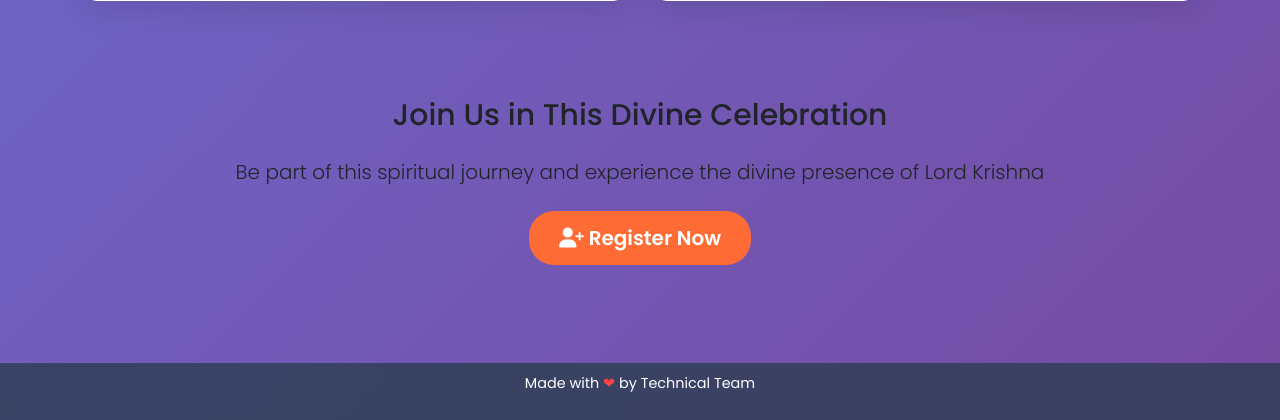
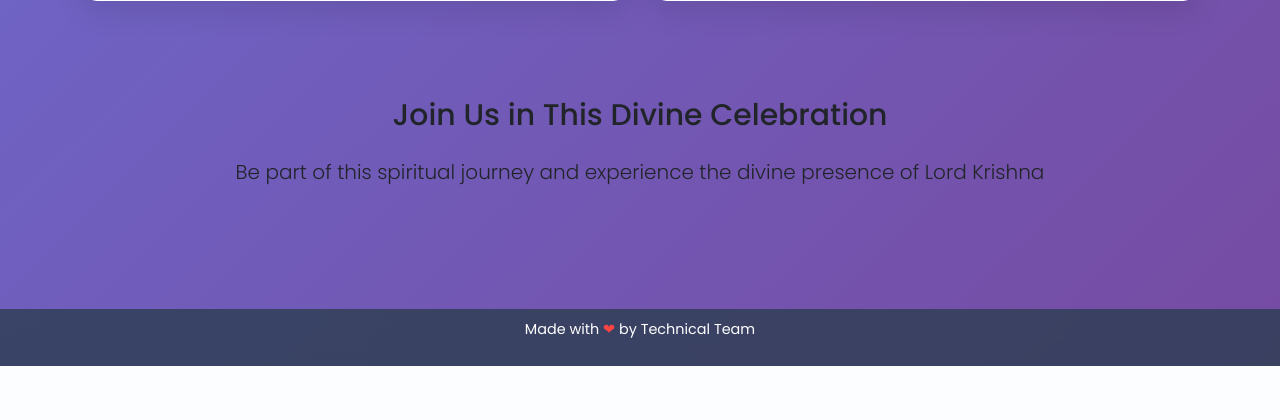
Before and after one commit to erru-2005/Krishna_Janmashtami, a Flask app: page /about in a window 1280 px wide. Shown: the part 1882-2302 px from the top of the page. After the commit the page ends 2248 px from the top, so only its background shows below. Run offline with Flask 3, Linux system fonts and the light colour scheme.

Commit message:
chethan pc1

```diff
--- a/templates/about.html
+++ b/templates/about.html
@@ -144,9 +144,6 @@
     <div class="container text-center">
         <h3 class="mb-4">Join Us in This Divine Celebration</h3>
         <p class="lead mb-4">Be part of this spiritual journey and experience the divine presence of Lord Krishna</p>
-        <a href="{{ url_for('register') }}" class="btn btn-primary btn-lg">
-            <i class="fas fa-user-plus"></i> Register Now
-        </a>
     </div>
 </section>
 {% endblock %}
```
